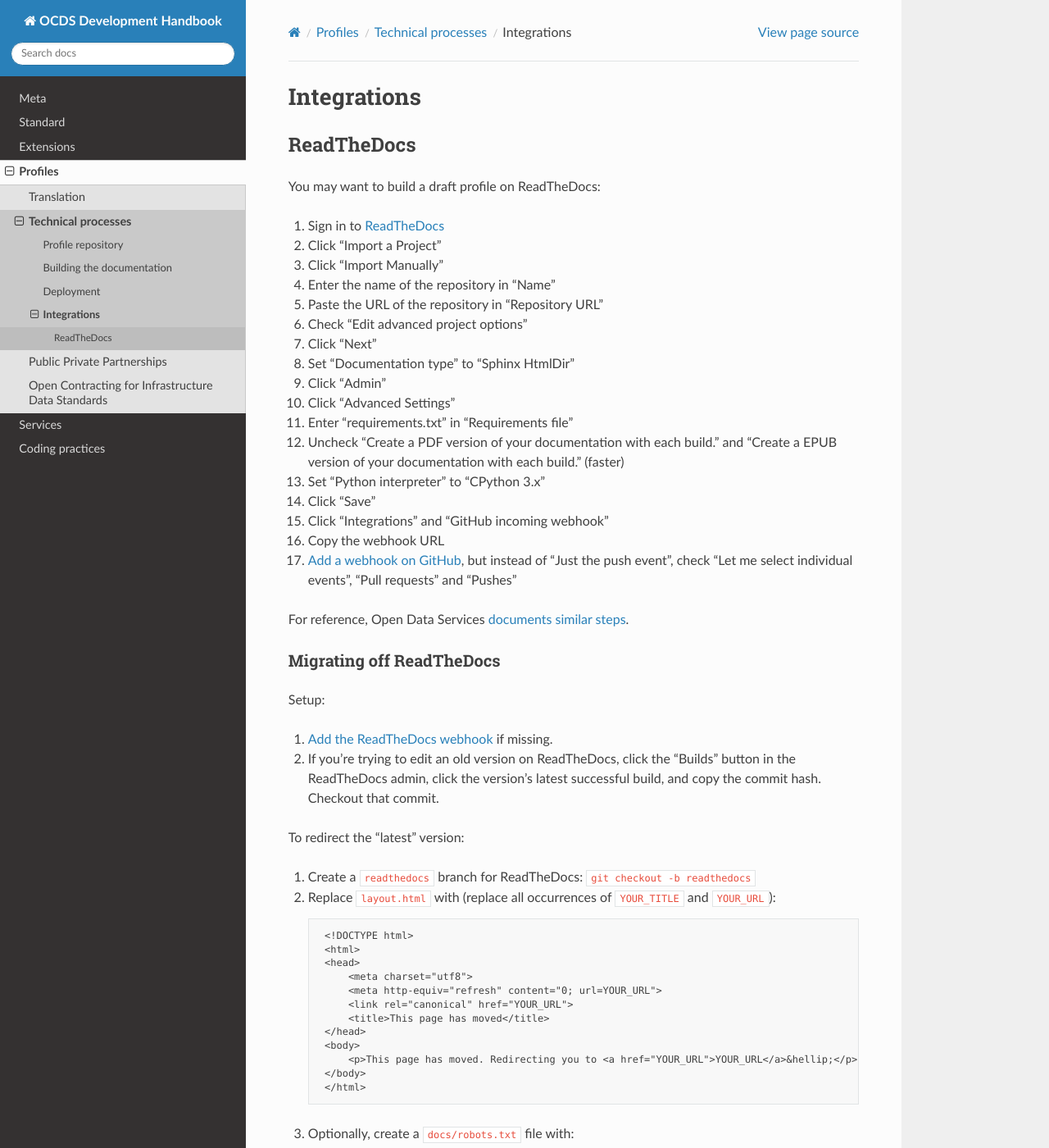
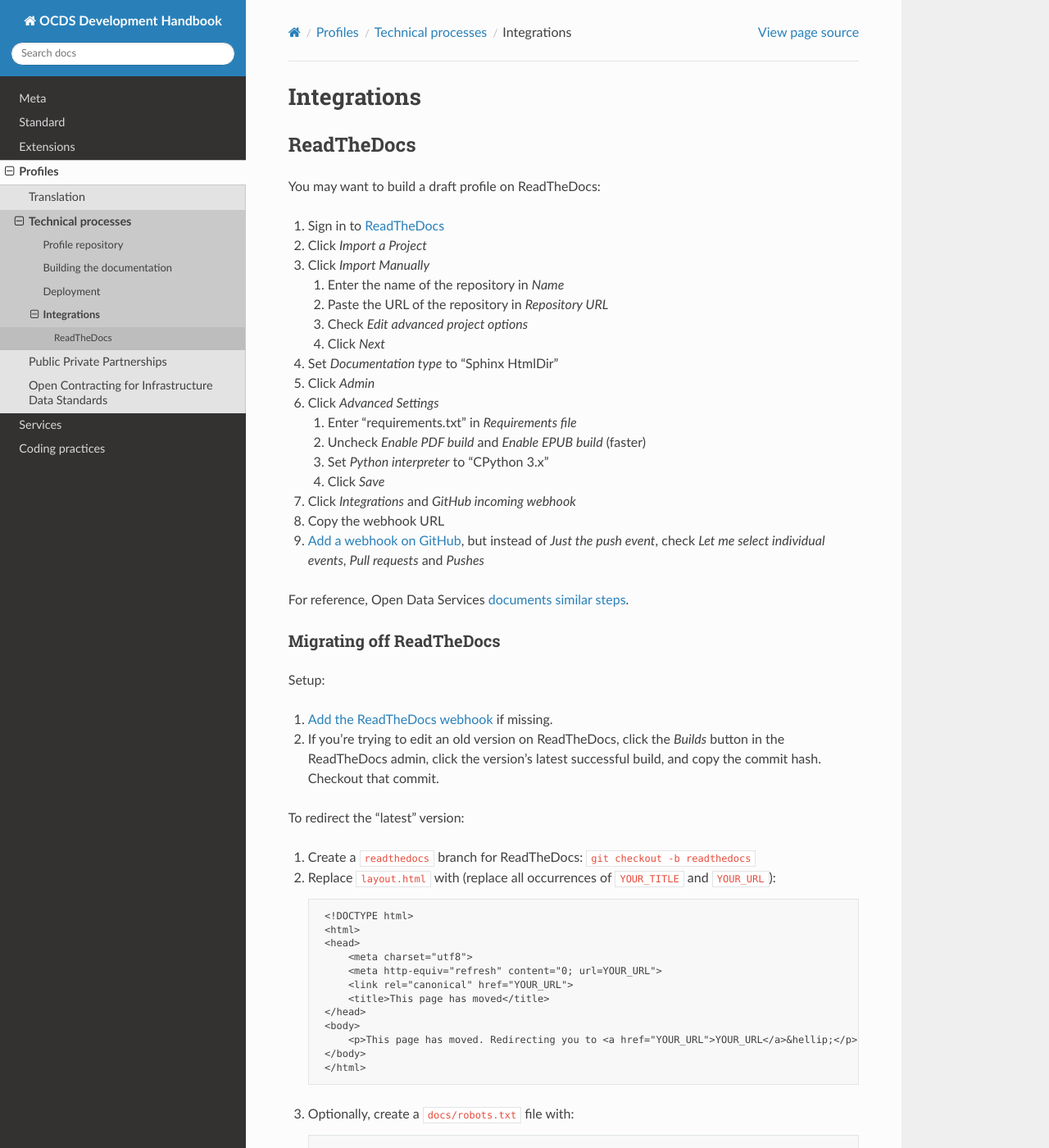
Before and after one commit to open-contracting/standard-development-handbook, a Sphinx documentation site: the page built from docs/profiles/technical/integrations.md, in a window 1280 px wide and 1400 px high. Shown: the whole window at 82% size. Built offline with Sphinx 7.4.7 and the Read the Docs theme 2.0.0, drawn with Linux system fonts in a browser that asks for light colours; pages that are not in the unit, such as notebooks, are missing from menus; some of the changed text lies outside the part shown.

Commit message:
Make integrations.md easier to read

```diff
--- a/docs/profiles/technical/integrations.md
+++ b/docs/profiles/technical/integrations.md
@@ -5,22 +5,22 @@
 You may want to build a draft profile on ReadTheDocs:
 
 1. Sign in to [ReadTheDocs](https://readthedocs.org/dashboard/)
-1. Click "Import a Project"
-1. Click "Import Manually"
-1. Enter the name of the repository in "Name"
-1. Paste the URL of the repository in "Repository URL"
-1. Check "Edit advanced project options"
-1. Click "Next"
-1. Set "Documentation type" to "Sphinx HtmlDir"
-1. Click "Admin"
-1. Click "Advanced Settings"
-1. Enter "requirements.txt" in "Requirements file"
-1. Uncheck "Create a PDF version of your documentation with each build." and "Create a EPUB version of your documentation with each build." (faster)
-1. Set "Python interpreter" to "CPython 3.x"
-1. Click "Save"
-1. Click "Integrations" and "GitHub incoming webhook"
+1. Click *Import a Project*
+1. Click *Import Manually*
+    1. Enter the name of the repository in *Name*
+    1. Paste the URL of the repository in *Repository URL*
+    1. Check *Edit advanced project options*
+    1. Click *Next*
+1. Set *Documentation type* to "Sphinx HtmlDir"
+1. Click *Admin*
+1. Click *Advanced Settings*
+    1. Enter "requirements.txt" in *Requirements file*
+    1. Uncheck *Enable PDF build* and *Enable EPUB build* (faster)
+    1. Set *Python interpreter* to "CPython 3.x"
+    1. Click *Save*
+1. Click *Integrations* and *GitHub incoming webhook*
 1. Copy the webhook URL
-1. [Add a webhook on GitHub](https://docs.readthedocs.io/en/latest/webhooks.html#github), but instead of "Just the push event", check "Let me select individual events", "Pull requests" and "Pushes"
+1. [Add a webhook on GitHub](https://docs.readthedocs.io/en/latest/webhooks.html#github), but instead of *Just the push event*, check *Let me select individual events*, *Pull requests* and *Pushes*
 
 For reference, Open Data Services [documents similar steps](https://github.com/OpenDataServices/sphinx-base#building-on-readthedocs).
 
@@ -29,7 +29,7 @@
 Setup:
 
 1. [Add the ReadTheDocs webhook](https://docs.readthedocs.io/en/latest/webhooks.html#github) if missing.
-1. If you're trying to edit an old version on ReadTheDocs, click the "Builds" button in the ReadTheDocs admin, click the version's latest successful build, and copy the commit hash. Checkout that commit.
+1. If you're trying to edit an old version on ReadTheDocs, click the *Builds* button in the ReadTheDocs admin, click the version's latest successful build, and copy the commit hash. Checkout that commit.
 
 To redirect the "latest" version:
 
@@ -56,18 +56,18 @@
 
 1. Optionally, add `html_extra_path = ['robots.txt']` to `docs/conf.py`
 1. Commit and push
-1. Click the "Admin" button in the ReadTheDocs admin, click "Advanced Settings" in the left menu, and set "Default branch:" to `readthedocs`
-1. Click the "Builds" button, and ensure the build is successful
-1. Click "View Docs" to test the meta refresh
+1. Click the *Admin* button in the ReadTheDocs admin, click *Advanced Settings* in the left menu, and set *Default branch:* to `readthedocs`
+1. Click the *Builds* button, and ensure the build is successful
+1. Click *View Docs* to test the meta refresh
 
 To redirect the "stable" version:
 
 1. Create a `99.99` branch from the `readthedocs` branch: `git checkout -b 99.99 readthedocs` ([here's why](https://docs.readthedocs.io/en/latest/versions.html))
 1. Commit and push
-1. Click the "Builds" button, and ensure the build is successful
+1. Click the *Builds* button, and ensure the build is successful
 1. Test the meta refresh
 
 To delete all other versions:
 
-1. Click the "Admin" button in the ReadTheDocs admin, click "Versions" in the left menu, and uncheck "Active" for all except the "latest" and "stable" versions.
-1. Click the "Versions" button in the ReadTheDocs admin, and click the "Wipe" button for all inactive versions
+1. Click the *Admin* button in the ReadTheDocs admin, click *Versions* in the left menu, and uncheck *Active* for all except the "latest" and "stable" versions.
+1. Click the *Versions* button in the ReadTheDocs admin, and click the *Wipe* button for all inactive versions
```
